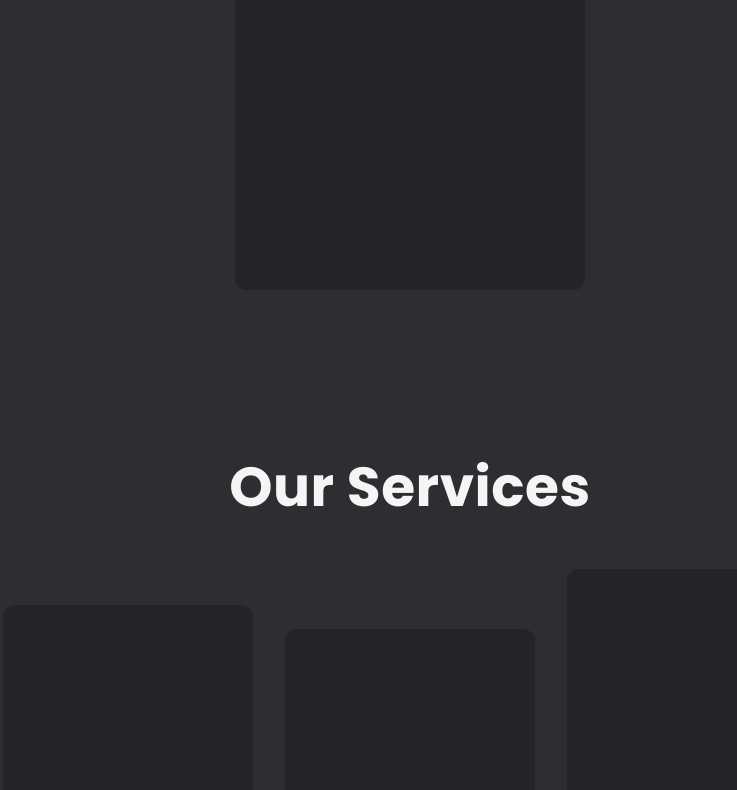
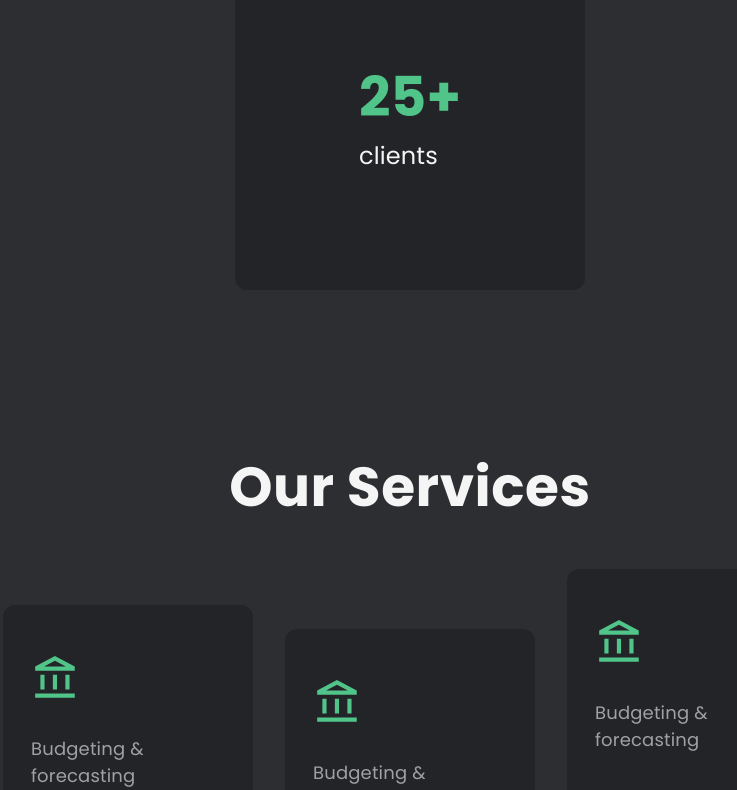
Before and after one commit to bhargawananbhuyan/project-virbusser, a React (Create React App) app: page / in a window 1280 px wide. Shown: the part 1220-2010 px from the top of the page, without its empty margins (230-967 px from the left). Built offline with nearby package versions, Linux system fonts and the light colour scheme.

Commit message:
design changes

```diff
--- a/src/components/Services.js
+++ b/src/components/Services.js
@@ -1,3 +1,4 @@
+import { AccountBalanceOutlined } from "@mui/icons-material";
 import { Container, Typography, useTheme } from "@mui/material";
 import { Box } from "@mui/system";
 import colors from "../utils/myColors";
@@ -11,7 +12,12 @@ function Services() {
       <Box sx={{ display: "flex", placeContent: "center" }}>
         <Box sx={classes.clientGridContainer}>
           {[1, 2, 3, 4].map((i) => (
-            <Box key={i} sx={classes.clientGridElement}></Box>
+            <Box key={i} sx={classes.clientGridElement}>
+              <Typography component="div">
+                <span>25+</span>
+                <span>clients</span>
+              </Typography>
+            </Box>
           ))}
         </Box>
       </Box>
@@ -22,7 +28,14 @@ function Services() {
         <Box sx={classes.allServicesContent}>
           <Box sx={classes.serviceGridContainer}>
             {[1, 2, 3, 4, 5, 6, 7, 8, 9].map((i) => (
-              <Box key={i} sx={classes.serviceGridElement}></Box>
+              <Box key={i} sx={classes.serviceGridElement}>
+                <Box component="section">
+                  <div>
+                    <AccountBalanceOutlined />
+                  </div>
+                  <Typography paragraph>Budgeting & forecasting</Typography>
+                </Box>
+              </Box>
             ))}
           </Box>
 
@@ -56,6 +69,24 @@ const useStyles = (theme) => ({
     zIndex: 10,
     mx: 1.5,
     my: 1.5,
+    display: "flex",
+    alignItems: "center",
+    justifyContent: "center",
+    "& div": {
+      display: "flex",
+      flexDirection: "column",
+    },
+    "& span": {
+      "&:first-child": {
+        fontSize: 55,
+        fontWeight: "bold",
+        color: colors.lightGreen,
+      },
+      "&:nth-child(2)": {
+        fontSize: 24,
+        color: "whitesmoke",
+      },
+    },
     [theme.breakpoints.down("md")]: {
       height: 325,
       width: 325,
@@ -129,6 +160,27 @@ const useStyles = (theme) => ({
       width: 350,
       height: 250,
     },
+
+    display: "flex",
+    alignItems: "center",
+    justifyContent: "center",
+
+    "& section": {
+      p: 3.5,
+      display: "flex",
+      flexDirection: "column",
+
+      [theme.breakpoints.down("md")]: {
+        alignItems: "center",
+      },
+
+      "& svg": { fontSize: 50, color: colors.lightGreen },
+      "& p": {
+        fontSize: 18,
+        mt: 3,
+        color: colors.dimText,
+      },
+    },
   },
 
   budgetingContainer: {
```
